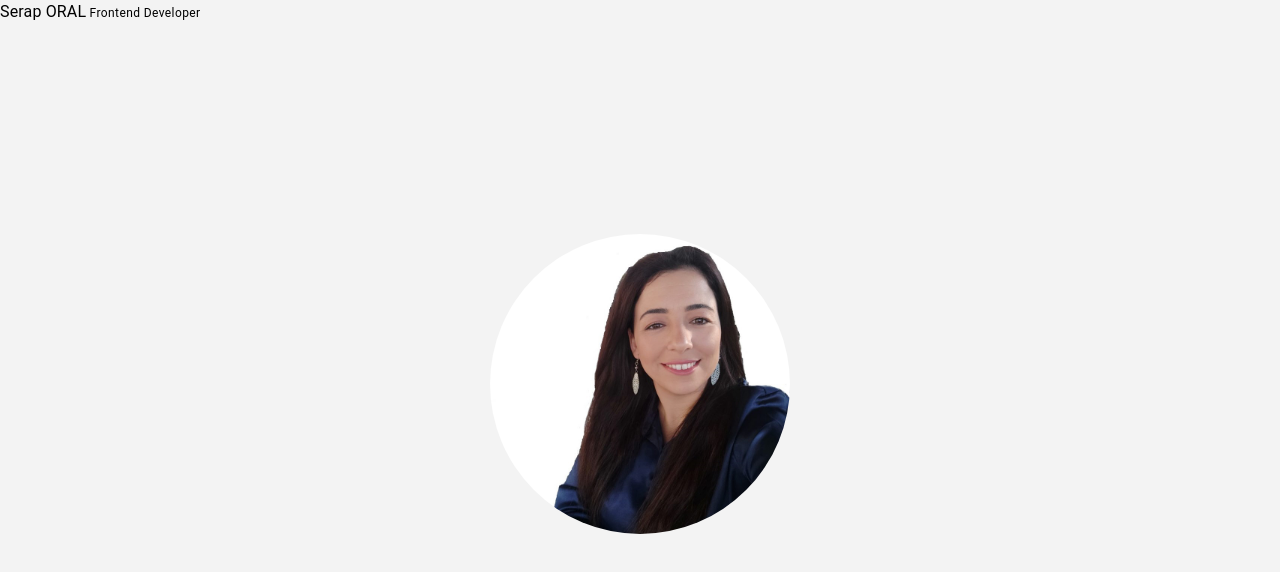
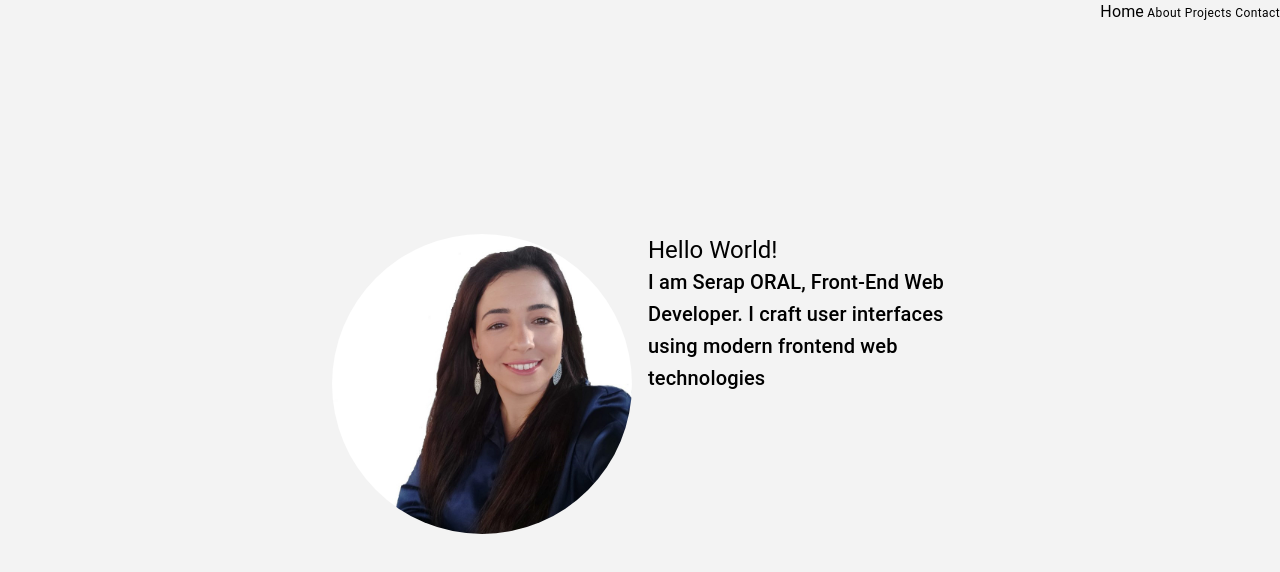
Before and after one commit to serapo/My-Portfolio, a React (Create React App) app: page / in a window 1280 px wide. Shown: the top 572 px of the page. Built offline with nearby package versions, Linux system fonts and the light colour scheme.

Commit message:
Main.js created

```diff
--- a/src/components/Main.js
+++ b/src/components/Main.js
@@ -1,7 +1,9 @@
 import React from "react";
 import Box from "@mui/material/Box";
 import Avatar from "@mui/material/Avatar";
-import img from "../assets/profileImg.jpeg"
+import img from "../assets/profileImg.jpeg";
+import Typography from "@mui/material/Typography";
+
 function Main() {
   return (
     <Box
@@ -16,7 +18,16 @@ function Main() {
         justifyContent: "center",
       }}
     >
-      <Avatar alt="User" src={img} sx={{ width: 300, height: 300 }}/>
+      <Box sx={{ display: "flex", alignItems: "flex-start" }}>
+        <Avatar alt="User" src={img} sx={{ width: 300, height: 300 }} />
+        <Box sx={{ marginLeft: 2, textAlign: "left", width: 300 }}>
+          <Typography variant="h5">Hello World! </Typography>
+          <Typography variant="h6">
+            I am Serap ORAL, Front-End Web Developer. I craft user interfaces
+            using modern frontend web technologies
+          </Typography>
+        </Box>
+      </Box>
     </Box>
   );
 }
--- a/src/components/MenuNavBar.js
+++ b/src/components/MenuNavBar.js
@@ -10,15 +10,17 @@ function MenuNavBar() {
     <ThemeProvider theme={theme}>
       <Box
         sx={{
-          textAlign: "left",
+          textAlign: "right",
           backgroundColor: "#F3F3F3",
           padding: 0,
           margin: 0,
         }}
       >
         <Typography>
-          Serap ORAL
-          <Typography variant="caption"> Frontend Developer</Typography>
+         Home
+          <Typography variant="caption"> About</Typography>
+          <Typography variant="caption"> Projects</Typography>
+          <Typography variant="caption"> Contact</Typography>
         </Typography>
       </Box>
     </ThemeProvider>
```
